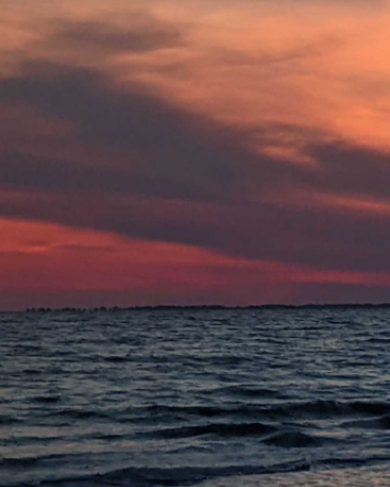
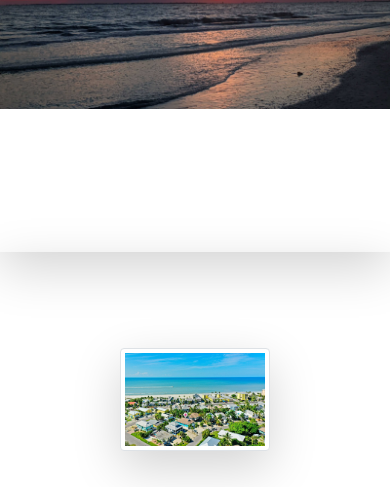
Before and after one commit to erics273/theoasisfmb, a website: page index.html in a window 390 px wide. Shown: the part 86-573 px from the top of the page. Drawn offline with nearby package versions, Linux system fonts and the light colour scheme.

Commit message:
responsive bg image

```diff
--- a/index.html
+++ b/index.html
@@ -27,7 +27,7 @@
             background-image: url("./assets/images/hero_sunset.webp");
 
             /* set the height of the Jumbotron */
-            height: 850px;
+            height: 100vh;
 
             /* stretch the background image so it covers the entire Jumbotron */
             background-size: cover;
@@ -38,6 +38,18 @@
             /* set the background to be fixed so the page appears to scroll over it */
             background-attachment: fixed;
         }
+
+        @media (max-width: 767.98px) {
+            .hero{
+
+
+                /* set the height of the Jumbotron */
+                height: 40vh;
+
+                background-size: contain;
+
+            }
+         }
 
     </style>
 
```
